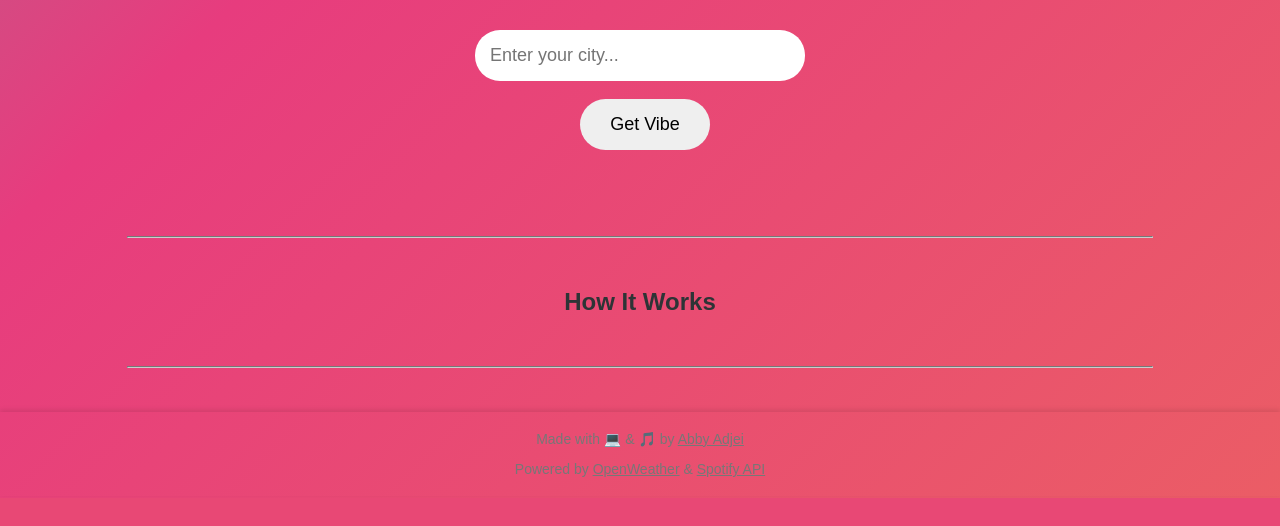
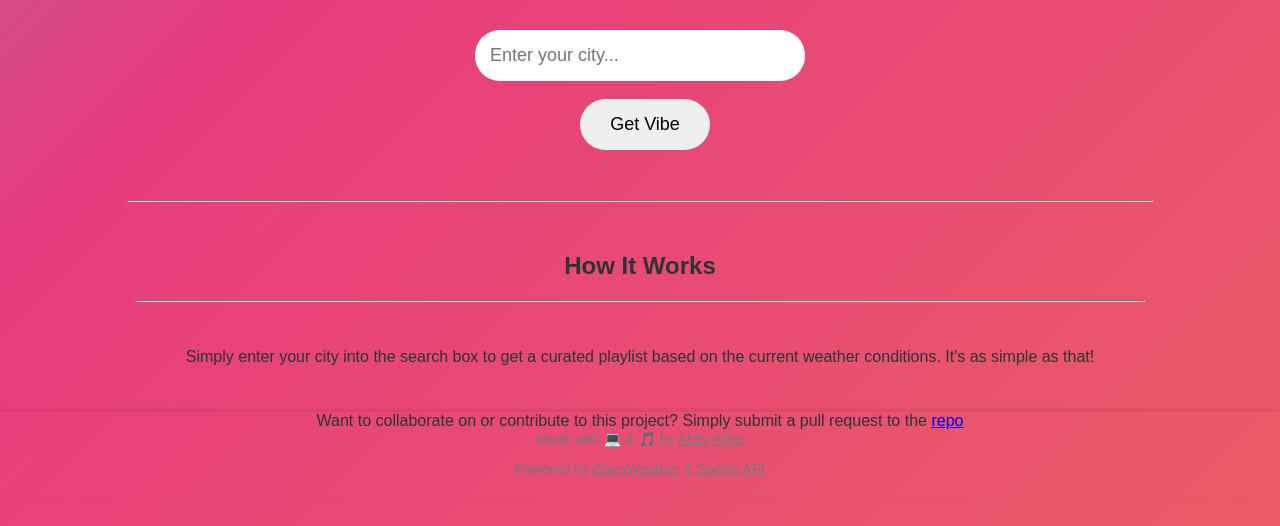
Before and after one commit to AbbyAdj/moodify, a Python web app: template src/templates/index.html in a window 1280 px wide. Shown: the part 304-830 px from the top of the page. Before the commit the page ends 802 px from the top, so only its background shows below. Run offline with Jinja, Linux system fonts and the light colour scheme; the template is opened without the code that fills it, so the values that code supplies are empty.

Commit message:
update html

```diff
--- a/src/templates/index.html
+++ b/src/templates/index.html
@@ -47,7 +47,8 @@
 {% endif %}
 {% endwith %}
 
-<br>
+<!--<br>-->
+<hr style="margin: 50px auto; width: 80%; border-color: #ccc;">
 
 {% if weather %}
 <div style="display: flex; align-items: center; justify-content: center; gap: 10px;">
@@ -59,12 +60,12 @@
 </div>
 {% endif %}
 
+{% if playlist_url %}
+
+<h3>Here's your vibe to match the weather 🎵</h3>
+<hr style="margin: 50px auto; width: 80%; border-color: #ccc;">
 <br>
-
-{% if playlist_url %}
-<h3>Here's your vibe to match the weather 🎵</h3>
-<br>
-<div style="display: flex; justify-content: center; align-items: center; gap: 40px; flex-wrap: wrap; margin-top: 20px;">
+<div style="display: flex; justify-content: center; align-items: center; gap: 40px; flex-wrap: wrap; margin-top: 20px; padding: 30px 0">
     <iframe src="{{ playlist_url | replace('open.spotify.com', 'open.spotify.com/embed') }}"
             data-current-url="{{ playlist_url }}"
             width="600" height="500" frameborder="0"
@@ -77,17 +78,24 @@
     </div>
 </div>
 
+<hr style="width: 80%; border-color: #ccc;">
+
 {% endif %}
 
-<hr style="margin: 50px auto; width: 80%; border-color: #ccc;">
 
-
-<section id="how-it-works">
-  <h2>How It Works</h2>
-  <!-- Explanation goes here -->
+<section id="how-it-works" style="padding: 0 10px">
+    <h2>How It Works</h2>
+    <hr style="width: 80%; border-color: #ccc;">
+    <p style="padding: 30px 0;">
+        Simply enter your city into the search box to get a curated playlist based on the
+        current weather conditions.
+        It's as simple as that!</p>
+    <p>
+        Want to collaborate on or contribute to this project?
+        Simply submit a pull request to the <a href="https://github.com/AbbyAdj/moodify">repo</a>
+    </p>
 </section>
 
-<hr style="margin: 50px auto; width: 80%; border-color: #ccc;">
 
 <footer>
     <p>Made with 💻 & 🎵 by <a href="https://github.com/AbbyAdj" target="_blank" style="color: inherit; text-decoration: underline;">Abby Adjei</a></p>
```
